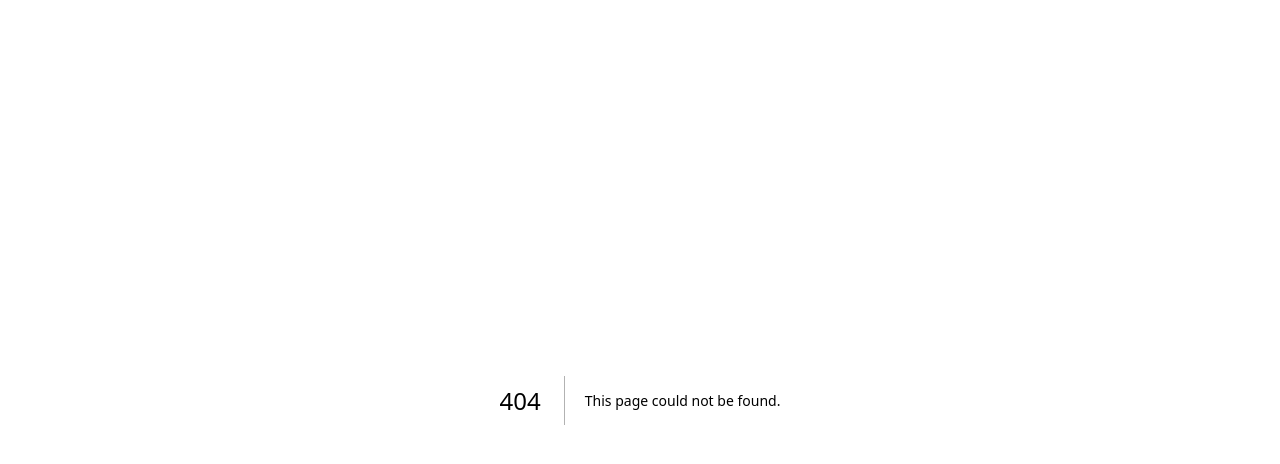
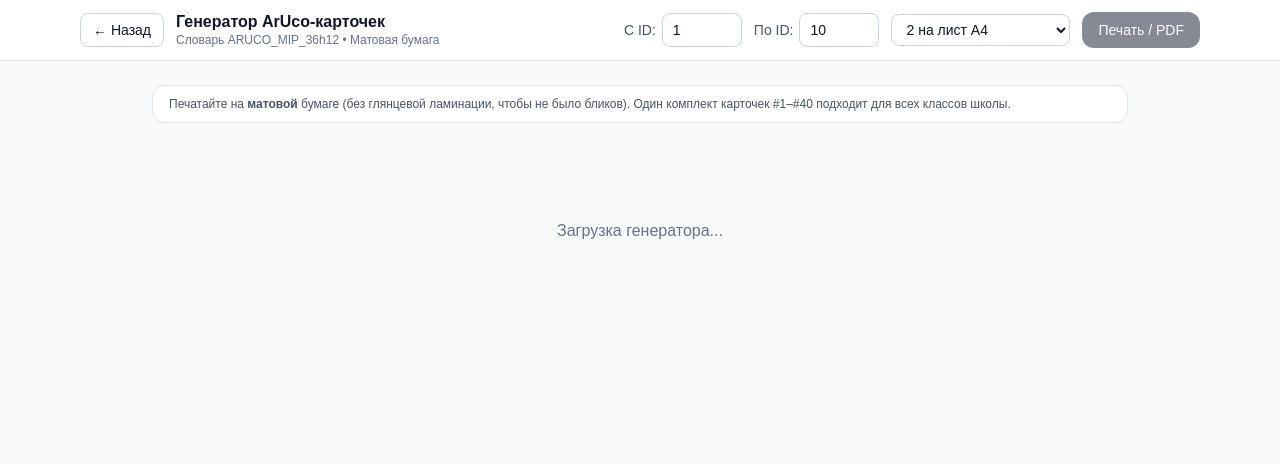
Before and after one commit to DevFlow-automation/ngs_quick_review, a Next.js app: page /cards in a window 1280 px wide. Before the commit this address had no page. Shown: the top 464 px of the page. Built offline with nearby package versions, Linux system fonts and the light colour scheme.

Commit message:
fix: align global AR type across pages

```diff
--- /dev/null
+++ b/app/cards/page.tsx
@@ -0,0 +1,199 @@
+"use client";
+
+import { useEffect, useState } from "react";
+import Script from "next/script";
+import Link from "next/link";
+
+declare global {
+  interface Window {
+    AR?: {
+      Detector: new (opts?: { dictionaryName?: string; maxHammingDistance?: number }) => {
+        detect: (imageData: ImageData) => Array<{
+          id: number;
+          corners: Array<{ x: number; y: number }>;
+        }>;
+      };
+      Dictionary?: new (name: string) => {
+        codeList: string[];
+        generateSVG: (id: number) => string;
+      };
+    };
+  }
+}
+
+export default function CardsPage() {
+  const [cvReady, setCvReady] = useState(false);
+  const [arReady, setArReady] = useState(false);
+  const [startId, setStartId] = useState(1);
+  const [endId, setEndId] = useState(10);
+  const [layout, setLayout] = useState<"two" | "one">("two");
+  const [cards, setCards] = useState<Array<{ id: number; svg: string }>>([]);
+
+  useEffect(() => {
+    if (window.AR?.Dictionary) {
+      setCvReady(true);
+      setArReady(true);
+      return;
+    }
+    const check = setInterval(() => {
+      if (window.AR?.Dictionary) {
+        setCvReady(true);
+        setArReady(true);
+        clearInterval(check);
+      }
+    }, 200);
+    return () => clearInterval(check);
+  }, []);
+
+  useEffect(() => {
+    if (!arReady || !window.AR?.Dictionary) return;
+    const dict = new window.AR.Dictionary("ARUCO_MIP_36h12");
+    const maxId = dict.codeList.length - 1;
+    const from = Math.max(0, Math.min(maxId, startId));
+    const to = Math.max(from, Math.min(maxId, Math.min(from + 59, endId)));
+
+    const list: Array<{ id: number; svg: string }> = [];
+    for (let id = from; id <= to; id++) {
+      list.push({ id, svg: dict.generateSVG(id) });
+    }
+    setCards(list);
+  }, [arReady, startId, endId]);
+
+  return (
+    <div className="min-h-screen bg-slate-50 text-slate-900">
+      <Script
+        src="https://cdn.jsdelivr.net/npm/js-aruco2@2.0.0/src/cv.js"
+        strategy="afterInteractive"
+        onReady={() => setCvReady(true)}
+      />
+      {cvReady && (
+        <Script
+          src="https://cdn.jsdelivr.net/npm/js-aruco2@2.0.0/src/aruco.js"
+          strategy="afterInteractive"
+          onReady={() => setArReady(true)}
+        />
+      )}
+
+      <style jsx global>{`
+        .aruco-svg-wrap svg {
+          width: 100%;
+          height: 100%;
+          display: block;
+          shape-rendering: crispEdges;
+        }
+        @media print {
+          body {
+            background: #ffffff !important;
+          }
+          .print-card {
+            break-inside: avoid;
+            page-break-inside: avoid;
+            box-shadow: none !important;
+            border: 1px dashed #cbd5e1 !important;
+          }
+        }
+      `}</style>
+
+      <header className="print:hidden bg-white border-b border-slate-200 sticky top-0 z-20">
+        <div className="max-w-6xl mx-auto px-4 py-3 flex flex-wrap items-center justify-between gap-3">
+          <div className="flex items-center gap-3">
+            <Link
+              href="/"
+              className="px-3 py-1.5 rounded-lg border border-slate-300 text-sm font-medium hover:bg-slate-100"
+            >
+              ← Назад
+            </Link>
+            <div>
+              <h1 className="font-bold text-slate-900 leading-tight">Генератор ArUco-карточек</h1>
+              <p className="text-xs text-slate-500">Словарь ARUCO_MIP_36h12 • Матовая бумага</p>
+            </div>
+          </div>
+
+          <div className="flex flex-wrap items-center gap-3 text-sm">
+            <label className="flex items-center gap-1.5">
+              <span className="text-slate-600">С ID:</span>
+              <input
+                type="number"
+                min={0}
+                max={249}
+                value={startId}
+                onChange={(e) => setStartId(Number(e.target.value) || 0)}
+                className="w-20 rounded-lg border border-slate-300 px-2.5 py-1.5"
+              />
+            </label>
+            <label className="flex items-center gap-1.5">
+              <span className="text-slate-600">По ID:</span>
+              <input
+                type="number"
+                min={0}
+                max={249}
+                value={endId}
+                onChange={(e) => setEndId(Number(e.target.value) || 0)}
+                className="w-20 rounded-lg border border-slate-300 px-2.5 py-1.5"
+              />
+            </label>
+            <select
+              value={layout}
+              onChange={(e) => setLayout(e.target.value as "two" | "one")}
+              className="rounded-lg border border-slate-300 px-2.5 py-1.5 bg-white"
+            >
+              <option value="two">2 на лист A4</option>
+              <option value="one">1 крупная на лист A4</option>
+            </select>
+            <button
+              type="button"
+              disabled={cards.length === 0}
+              onClick={() => window.print()}
+              className="px-4 py-2 rounded-xl bg-slate-900 hover:bg-slate-800 text-white font-medium disabled:opacity-50"
+            >
+              Печать / PDF
+            </button>
+          </div>
+        </div>
+      </header>
+
+      <main className="max-w-5xl mx-auto p-6 print:p-0">
+        <div className="print:hidden mb-4 text-xs text-slate-600 bg-white border border-slate-200 rounded-xl px-4 py-2.5">
+          Печатайте на <strong>матовой</strong> бумаге (без глянцевой ламинации, чтобы не было бликов). Один комплект карточек #1–#40 подходит для всех классов школы.
+        </div>
+
+        {!arReady ? (
+          <div className="py-20 text-center text-slate-500">Загрузка генератора...</div>
+        ) : (
+          <div
+            className={`grid gap-6 print:gap-4 ${
+              layout === "one" ? "grid-cols-1" : "grid-cols-1 md:grid-cols-2 print:grid-cols-2"
+            }`}
+          >
+            {cards.map((card) => (
+              <div
+                key={card.id}
+                className="print-card bg-white rounded-2xl border border-slate-200 p-6 flex flex-col items-center justify-center relative aspect-square max-w-[400px] w-full mx-auto shadow-sm"
+              >
+                <span className="absolute top-2.5 left-3.5 text-xs font-mono text-slate-400">
+                  #{card.id}
+                </span>
+                <span className="absolute top-2.5 right-3.5 text-xs font-mono text-slate-400">
+                  #{card.id}
+                </span>
+
+                <div className="text-2xl font-bold text-slate-800 mb-2 select-none">A</div>
+
+                <div className="flex items-center justify-center w-full gap-2">
+                  <div className="text-2xl font-bold text-slate-800 -rotate-90 select-none">D</div>
+                  <div
+                    className="aruco-svg-wrap w-52 h-52 sm:w-60 sm:h-60 p-3 bg-white"
+                    dangerouslySetInnerHTML={{ __html: card.svg }}
+                  />
+                  <div className="text-2xl font-bold text-slate-800 rotate-90 select-none">B</div>
+                </div>
+
+                <div className="text-2xl font-bold text-slate-800 rotate-180 mt-2 select-none">C</div>
+              </div>
+            ))}
+          </div>
+        )}
+      </main>
+    </div>
+  );
+}
--- a/app/page.tsx
+++ b/app/page.tsx
@@ -363,6 +363,12 @@ export default function HomePage() {
             >
               Классы
             </button>
+            <Link
+                href="/cards"
+                className="px-3.5 py-1.5 rounded-lg font-medium text-slate-600 hover:text-slate-900 transition"
+                >
+                  Карточки
+            </Link>
           </nav>
 
           <div className="text-sm">
--- a/app/scan/[code]/page.tsx
+++ b/app/scan/[code]/page.tsx
@@ -13,6 +13,10 @@ declare global {
           id: number;
           corners: Array<{ x: number; y: number }>;
         }>;
+      };
+      Dictionary?: new (name: string) => {
+        codeList: string[];
+        generateSVG: (id: number) => string;
       };
     };
   }
```
